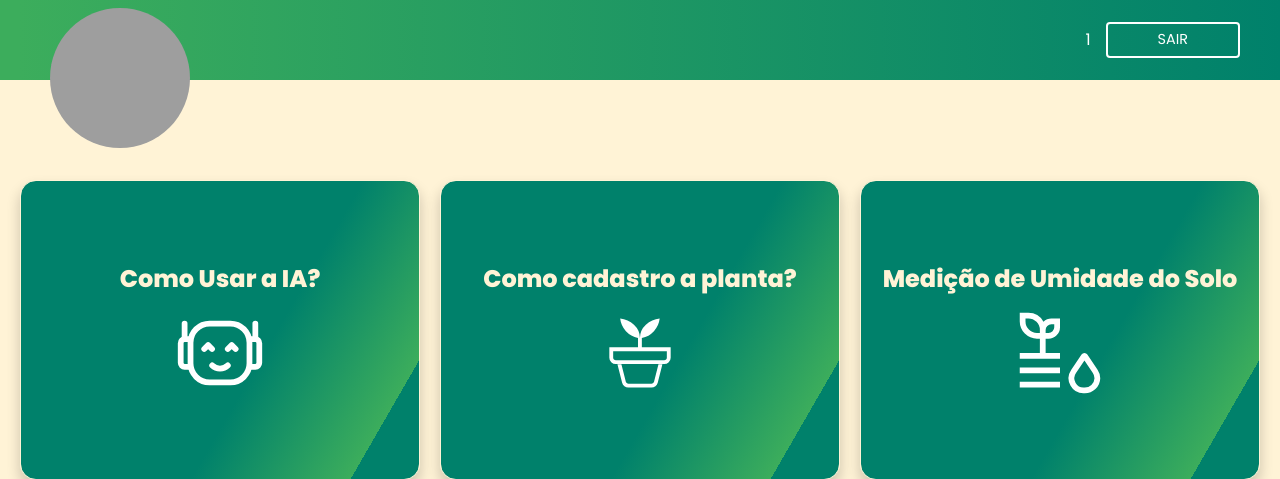
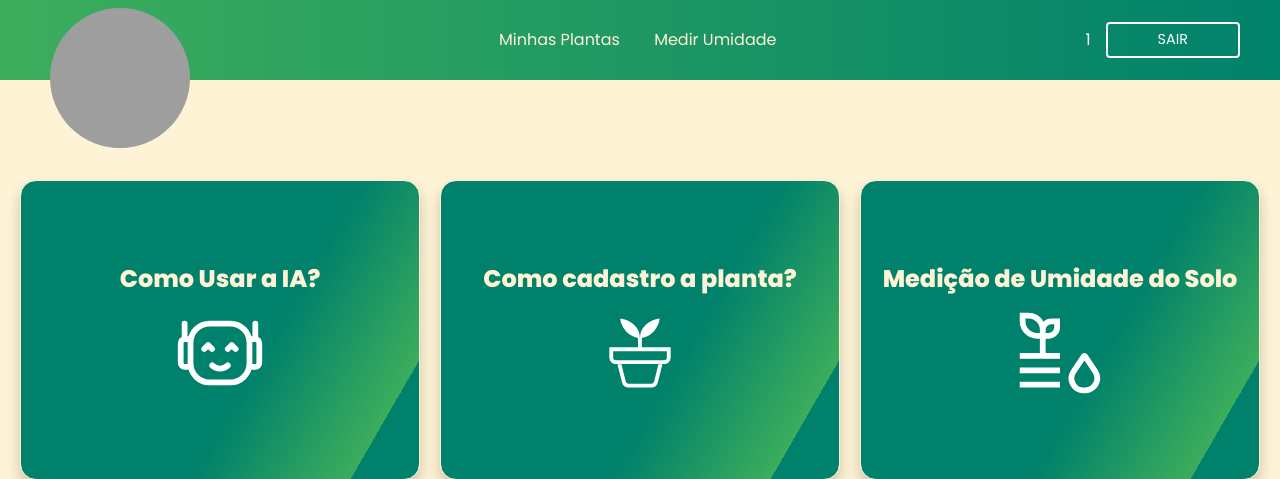
Before and after one commit to efigueiredo13/VerdeVivo, a PHP site: page /plantia.php in a window 1280 px wide. Shown: the top 479 px of the page. Run offline with PHP 8.4, Linux system fonts and the light colour scheme; the visitor is signed in with stand-in values (Sample User, id 1); some libraries are stand-ins or nearby versions; grey boxes are pictures that could not be loaded.

Commit message:
criando link de pagina no cabeçalho da plantia.php

```diff
--- a/assets/css/plantia.css
+++ b/assets/css/plantia.css
@@ -16,6 +16,18 @@ body{
     background: var(--Segundaria, #FFF3D6);
     font-family: Poppins;
 }
+
+nav {
+    flex-grow: 1;
+    text-align: center;
+  }
+nav a {
+    color: #FFF3D6;
+    text-decoration: none;
+    margin: 0 15px;
+    font-size: 16px;
+  }
+
 
 .cabecalho{
     max-width: 2500px;
--- a/view/plantia.php
+++ b/view/plantia.php
@@ -54,6 +54,11 @@
 
     <div class="cabecalho" id= "cabecalho">
         <img id="logo" src="../assets/img/logo 1.svg" alt="logo do site" >
+            <nav>
+                <a href="lista_planta.php">Minhas Plantas</a>
+                <a href="medir_umidade.php">Medir Umidade</a>
+            </nav>
+
             <div class="usuario-sair">
                 <?php
                     echo "<p class='usuario'><u>$logado</u></p>";
```
Also changed, not shown: view/medir_umidade.php (added, +51 -0 lines).
